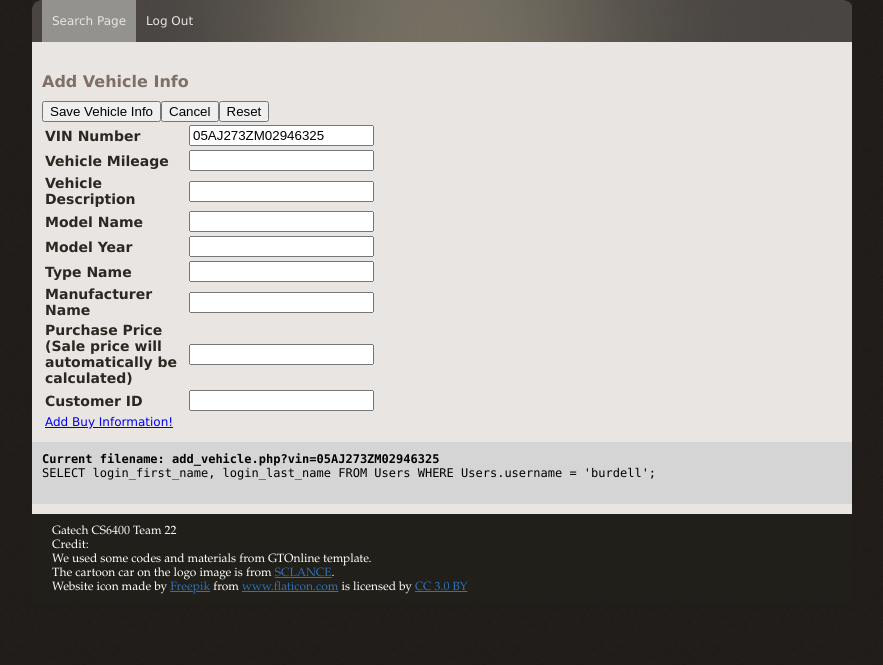
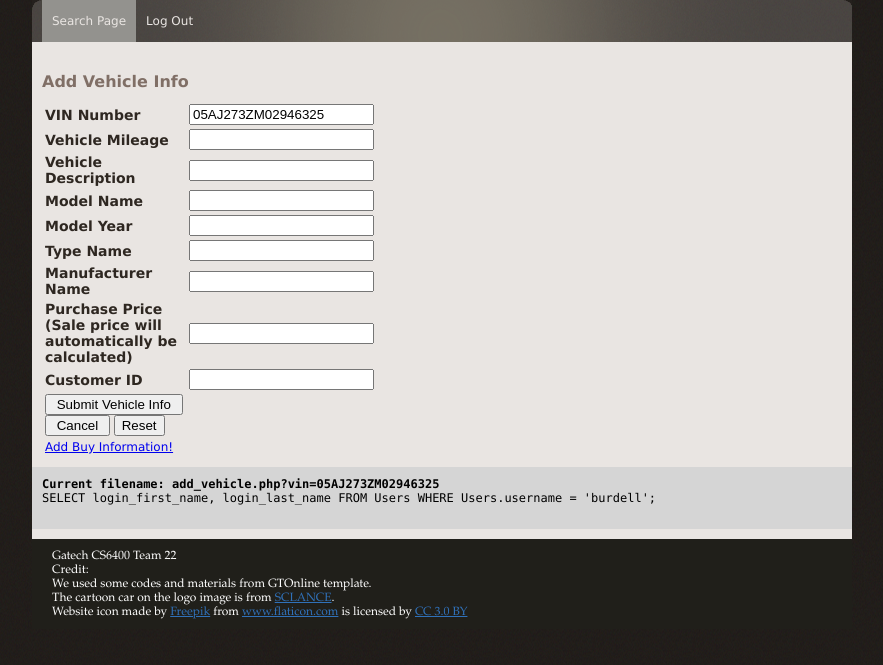
Before and after one commit to hxia40/Web-based-Database-for-Car-Dealership-Inventory-, a PHP site: the page made by Phase_3/add_vehicle.php in a window 1280 px wide. Shown: the part 135-800 px from the top of the page, without its empty margins (198-1081 px from the left). Run offline with PHP 8.4, Linux system fonts and the light colour scheme; a user stored in the database is signed in; data comes from the database, SQL or seed files in the repository; data that the repository does not hold is empty.

Commit message:
Update add_vehicle.php

```diff
--- a/Phase_3/add_vehicle.php
+++ b/Phase_3/add_vehicle.php
@@ -153,9 +153,10 @@ if (!isset($_SESSION['username']) OR ($_SESSION['permission'] != 1 && $_SESSION[
                             </tr>
 
                             <tr>
-                                        <input name = "add" type = "submit" id = "add" value = "Save Vehicle Info">
-                                        <input type="button" value="Cancel" onclick="history.go(-1)">
-                                        <button type="reset" value="Reset">Reset</button>
+                                <td><input name = "add" type = "submit" id = "add" value = " Submit Vehicle Info ">
+                                <input type="button" value=" Cancel " onclick="history.go(-1)">
+                                <button type="reset" value=" Reset ">Reset</button></td>
+                            <tr>
                                 <td><a href='add_buy.php?customer_id=<?php if($_GET['customer_id']) {print $_GET['customer_id'];} else if($_POST['customer_id']) {print $_POST['customer_id'];} ?>&vin=<?php if ($_GET['vin']) { print $_GET['vin']; } else if($_POST['vin']) { print $_POST['vin'];} ?>&sale_price=<?php if($_GET['customer_id']) {print $_GET['customer_id'];} else if($_POST['customer_id']) {print $_POST['customer_id'];} ?>'>Add Buy Information!</a></td>
                             </tr>
                         </table>
```
Lines whose indentation alone changed are shown as unchanged.
